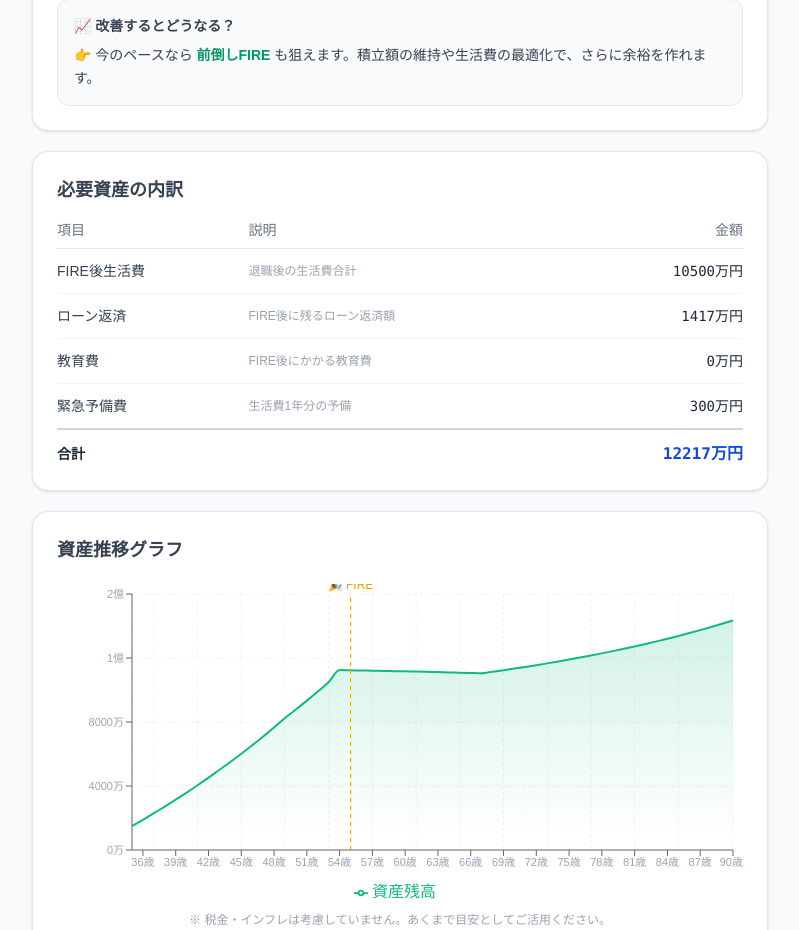
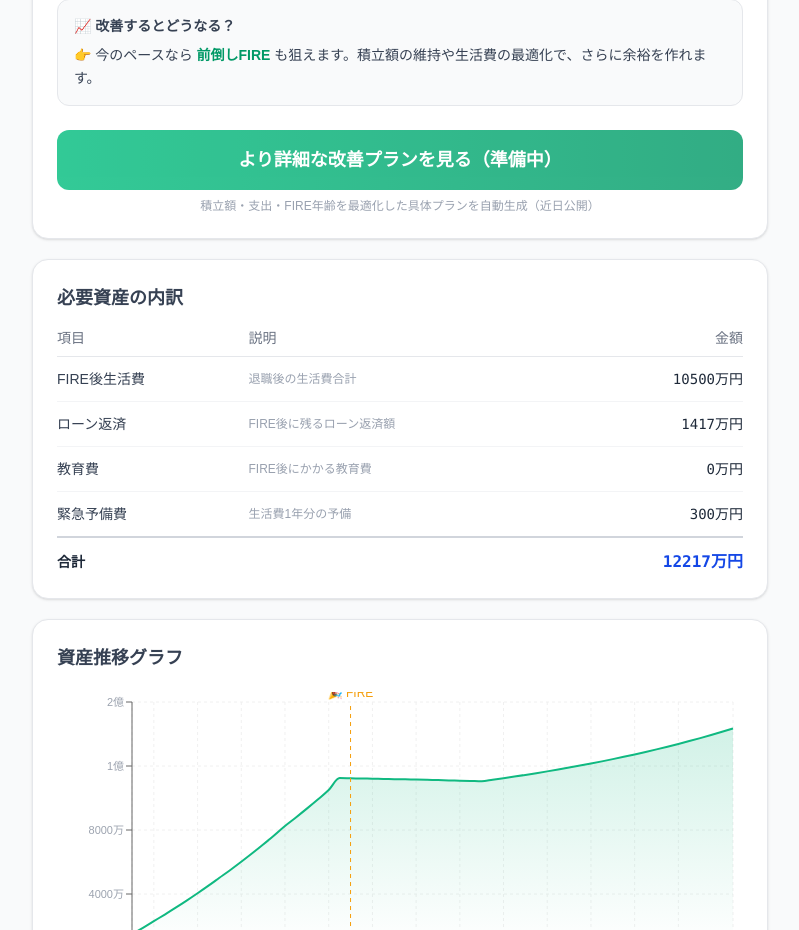
Before and after one commit to doubtmandaru231-ctrl/fire-calculator, a Next.js app: page /result in a window 1280 px wide. Shown: the part 840-1770 px from the top of the page, without its empty margins (240-1039 px from the left). Built offline with nearby package versions, Linux system fonts and the light colour scheme.

Commit message:
add premium placeholder button

```diff
--- a/src/components/results/ResultSummary.tsx
+++ b/src/components/results/ResultSummary.tsx
@@ -176,6 +176,20 @@ export default function ResultSummary({ result }: Props) {
           </div>
         </div>
       )}
+
+      <div className="mt-6 text-center">
+        <button
+          type="button"
+          disabled
+          className="w-full rounded-xl bg-gradient-to-r from-emerald-500 to-emerald-600 py-4 text-lg font-bold text-white opacity-80 cursor-not-allowed"
+        >
+          より詳細な改善プランを見る（準備中）
+        </button>
+
+        <p className="mt-2 text-xs text-gray-400">
+          積立額・支出・FIRE年齢を最適化した具体プランを自動生成（近日公開）
+        </p>
+      </div>
     </section>
   );
 }
```
